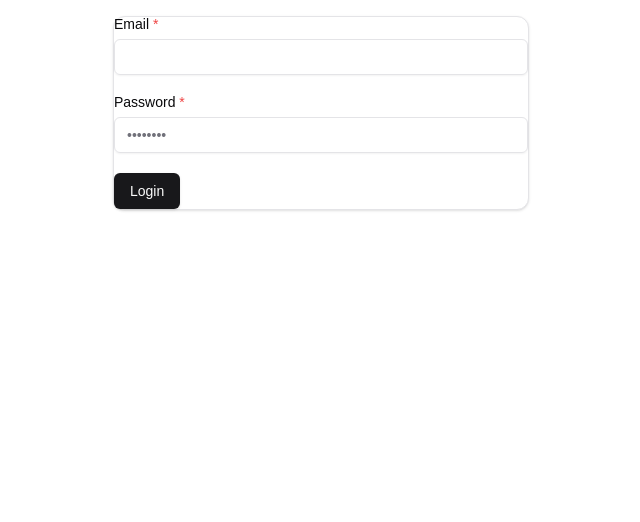
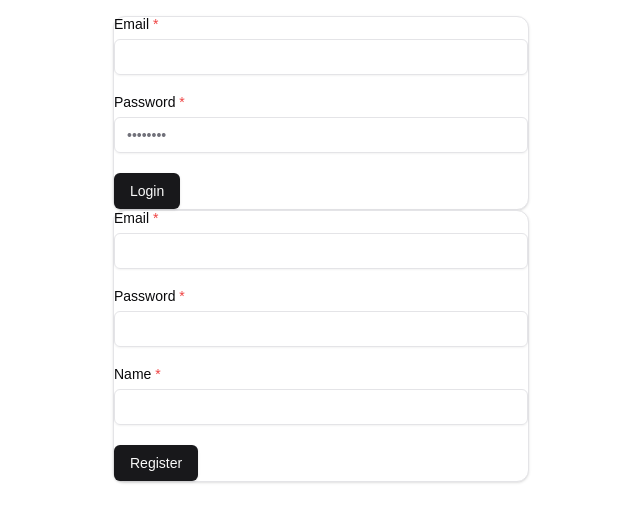
Before and after one commit to freecorps/pulse, a Next.js app: page /auth in a window 1280 px wide. Shown: the top 522 px of the page, without its empty margins (319-959 px from the left). Built offline with nearby package versions, Linux system fonts and the light colour scheme.

Commit message:
registro com auth

```diff
--- a/app/auth/page.tsx
+++ b/app/auth/page.tsx
@@ -14,6 +14,12 @@ export default function AuthPage() {
   const loginSchema = z.object({
     email: z.string().email(),
     password: z.string().min(6),
+  });
+
+  const registerSchema = z.object({
+    email: z.string().email(),
+    password: z.string().min(6),
+    name: z.string(),
   });
 
   if (user) {
@@ -53,6 +59,20 @@ export default function AuthPage() {
           <AutoFormSubmit>Login</AutoFormSubmit>
         </AutoForm>
       </Card>
+      <Card>
+        <AutoForm
+          formSchema={registerSchema}
+          onSubmit={({ email, password, name }) => {
+            try {
+              register(email, password, name);
+            } catch (error) {
+              toast.error(String(error));
+            }
+          }}
+        >
+          <AutoFormSubmit>Register</AutoFormSubmit>
+        </AutoForm>
+      </Card>
     </div>
   );
 }
```
